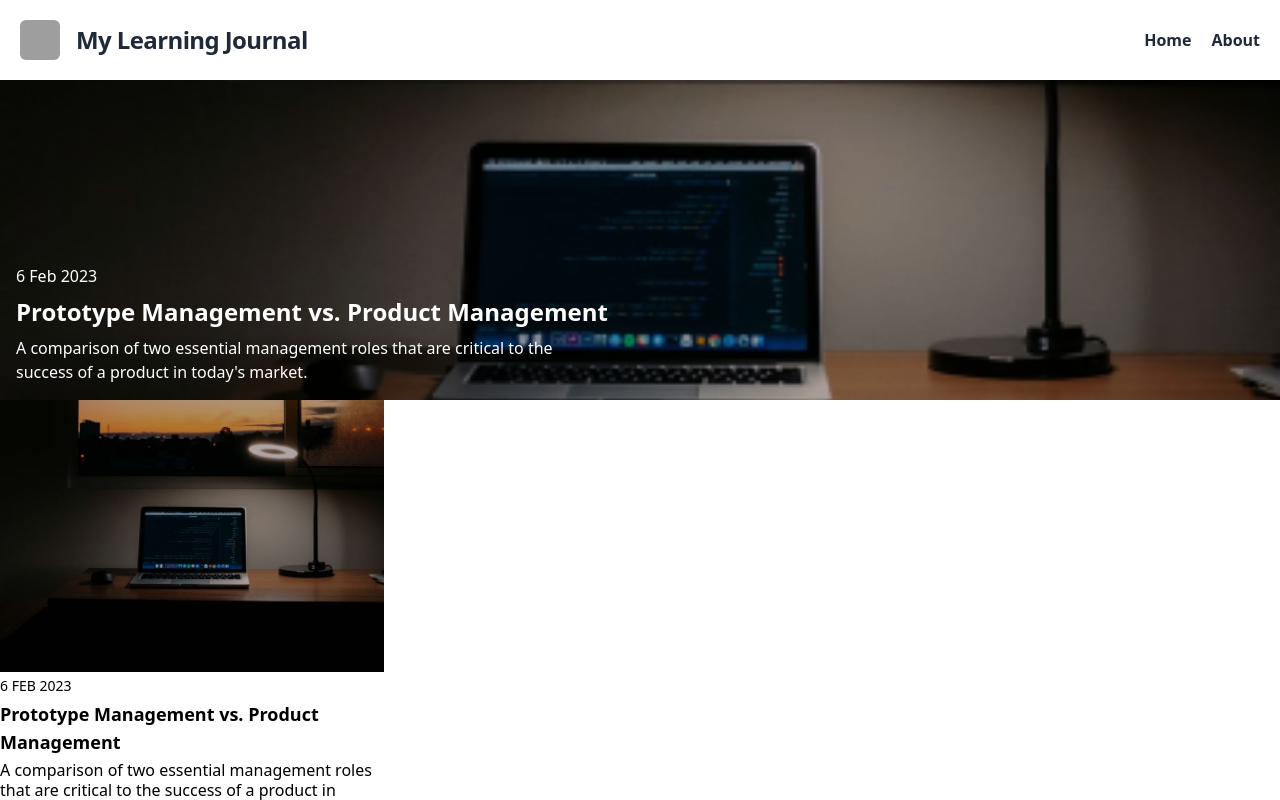
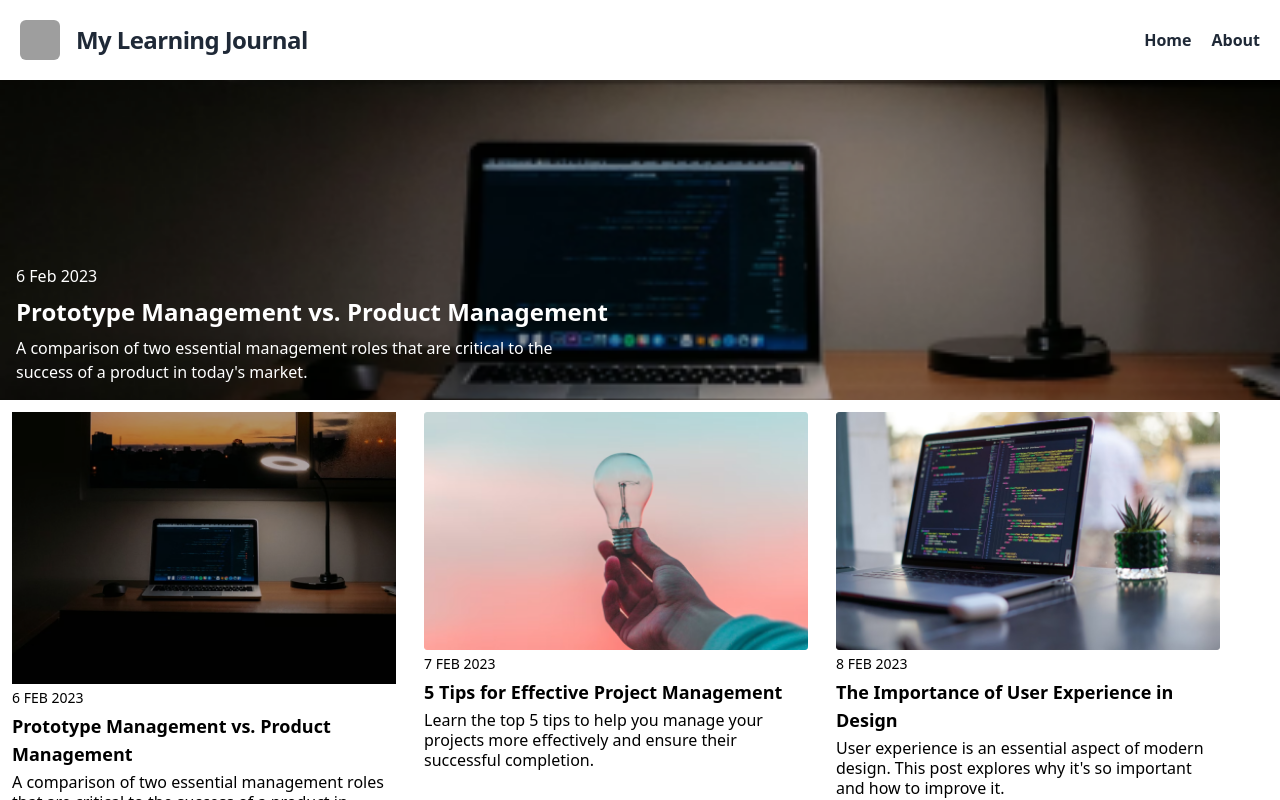
Before and after one commit to prashantbhudwal/proj__learningJournal-solo, a Next.js app: page / in a window 1280 px wide. Shown: the top 800 px of the page. Built offline with nearby package versions, Linux system fonts and the light colour scheme; grey boxes are pictures that could not be loaded.

Commit message:
Add a stack component for the cards

```diff
--- a/app/page.tsx
+++ b/app/page.tsx
@@ -6,13 +6,17 @@ import PostCard from "@/components/PostCard";
 const inter = Inter({ subsets: ["latin"] });
 
 import postSummaries from "@/data/postSummaryData";
+import Stack from "@/components/Stack";
 
 export default function Home() {
+  const cards = postSummaries.map((post) => (
+    <PostCard {...post} key={post.id} />
+  ));
+
   return (
     <div>
       <HeroPost {...postSummaries[0]} />
-      <PostCard {...postSummaries[0]} />
-      <PostCard {...postSummaries[2]} />
+      <Stack>{cards}</Stack>
     </div>
   );
 }
--- /dev/null
+++ b/components/Stack.tsx
@@ -0,0 +1,3 @@
+export default function Stack(props: any) {
+  return <div className="flex flex-wrap gap-7 px-3 py-3">{props.children}</div>;
+}
```
